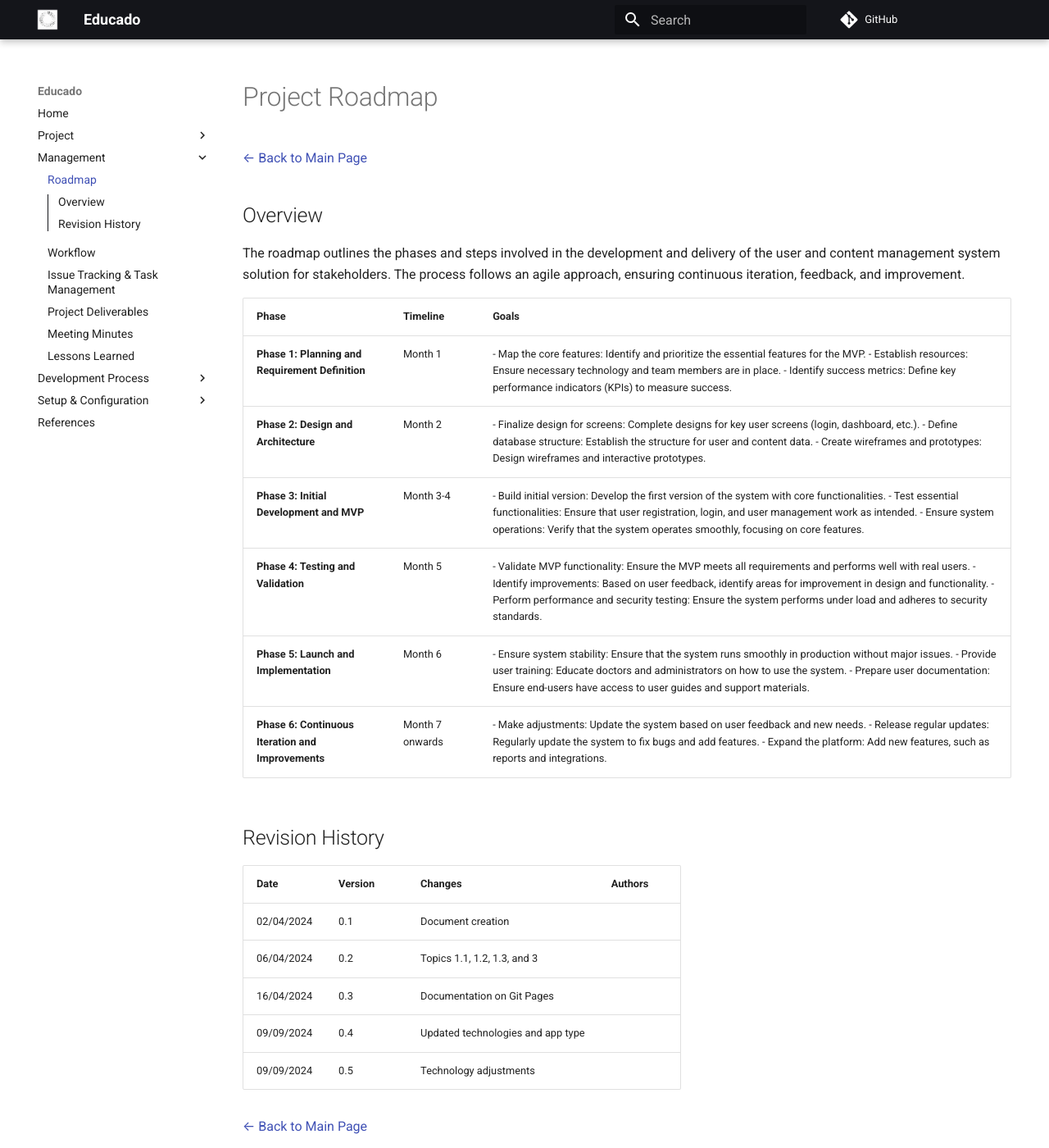
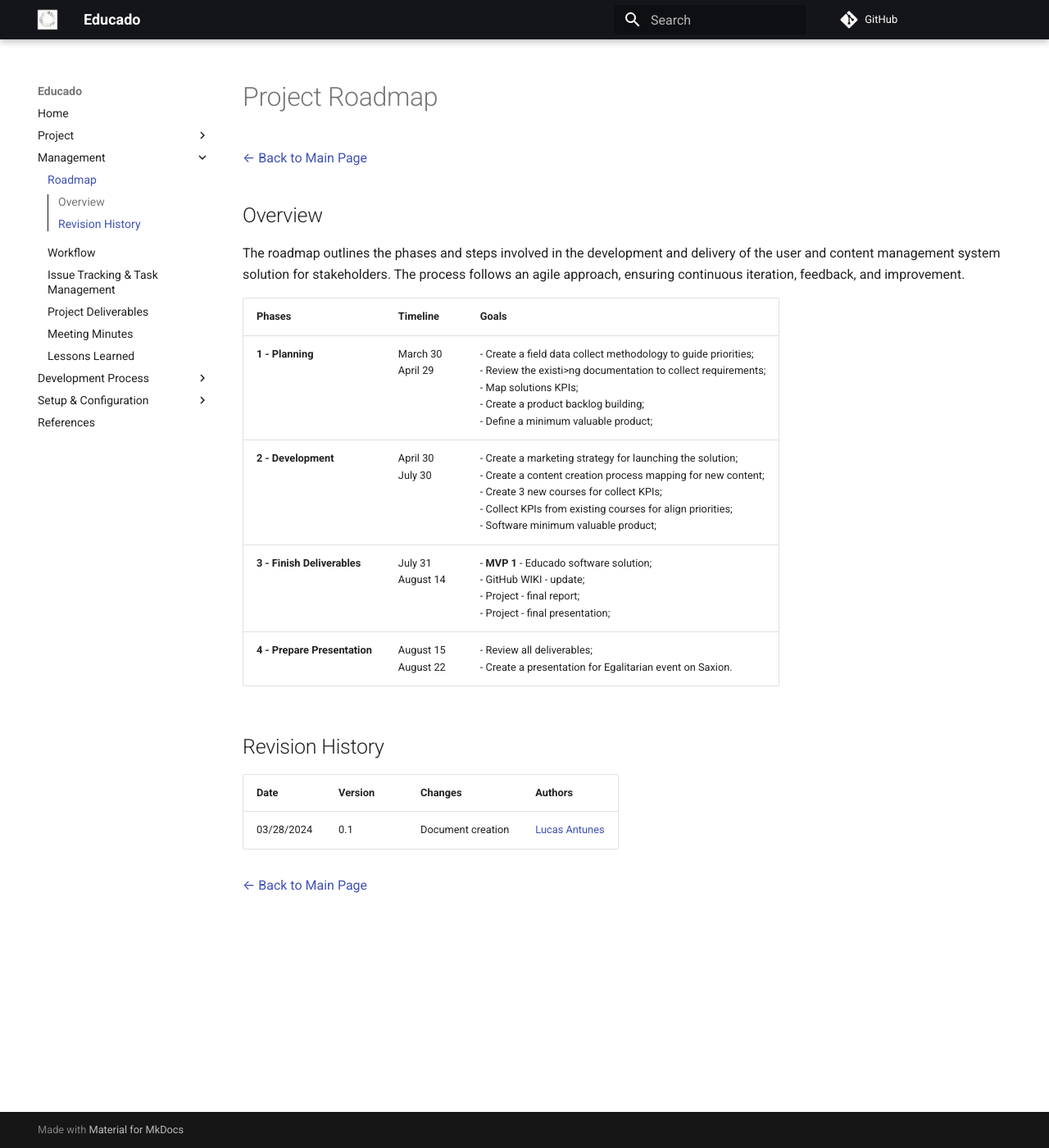
Before and after one commit to ErasmusEgalitarian/educado-docs, an MkDocs documentation site: the page built from docs/project/management/roadmap.md, in a window 1280 px wide and 1400 px high. Shown: the whole window at 82% size. Built offline with MkDocs 1.6.1 and Material for MkDocs 9.7.7, drawn with Linux system fonts in a browser that asks for light colours; comment, search, counter and statistics services are not loaded.

Commit message:
roadmap and workflow cretion

```diff
--- a/docs/project/management/roadmap.md
+++ b/docs/project/management/roadmap.md
@@ -6,23 +6,17 @@
 
 The roadmap outlines the phases and steps involved in the development and delivery of the user and content management system solution for stakeholders. The process follows an agile approach, ensuring continuous iteration, feedback, and improvement.
 
-| **Phase**                                          | **Timeline** | **Goals**                                                                                                                                                                                                                                                                                                                            |
+| **Phases**                                          | **Timeline** | **Goals**                                                                                                                                                                                                                                                                                                                            |
 | -------------------------------------------------------- | ------------------ | ------------------------------------------------------------------------------------------------------------------------------------------------------------------------------------------------------------------------------------------------------------------------------------------------------------------------------------------ |
-| **Phase 1: Planning and Requirement Definition**   | Month 1            | - Map the core features: Identify and prioritize the essential features for the MVP.  - Establish resources: Ensure necessary technology and team members are in place.  - Identify success metrics: Define key performance indicators (KPIs) to measure success.                                                                          |
-| **Phase 2: Design and Architecture**               | Month 2            | - Finalize design for screens: Complete designs for key user screens (login, dashboard, etc.).  - Define database structure: Establish the structure for user and content data.  - Create wireframes and prototypes: Design wireframes and interactive prototypes.                                                                         |
-| **Phase 3: Initial Development and MVP**           | Month 3-4          | - Build initial version: Develop the first version of the system with core functionalities.  - Test essential functionalities: Ensure that user registration, login, and user management work as intended.  - Ensure system operations: Verify that the system operates smoothly, focusing on core features.                               |
-| **Phase 4: Testing and Validation**                | Month 5            | - Validate MVP functionality: Ensure the MVP meets all requirements and performs well with real users.  - Identify improvements: Based on user feedback, identify areas for improvement in design and functionality.  - Perform performance and security testing: Ensure the system performs under load and adheres to security standards. |
-| **Phase 5: Launch and Implementation**             | Month 6            | - Ensure system stability: Ensure that the system runs smoothly in production without major issues.  - Provide user training: Educate doctors and administrators on how to use the system.  - Prepare user documentation: Ensure end-users have access to user guides and support materials.                                               |
-| **Phase 6: Continuous Iteration and Improvements** | Month 7 onwards    | - Make adjustments: Update the system based on user feedback and new needs.  - Release regular updates: Regularly update the system to fix bugs and add features.  - Expand the platform: Add new features, such as reports and integrations.                                                                                              |
+| **1 - Planning**   |  March 30 <br> April 29 | - Create a field data collect methodology to guide priorities; <br> - Review the existi>ng documentation to collect requirements; <br> - Map solutions KPIs; <br> - Create a product backlog building; <br> - Define a minimum valuable product; |
+| **2 - Development**               | April 30 <br> July 30 | - Create a marketing strategy for launching the solution; <br> - Create a content creation process mapping for new content; <br> - Create 3 new courses for collect KPIs; <br> - Collect KPIs from existing courses for align priorities; <br> - Software minimum valuable product; |
+| **3 - Finish Deliverables**           | July 31 <br> August 14 | - **MVP 1** - Educado software solution; <br> - GitHub WIKI - update; <br> - Project - final report; <br> - Project - final presentation;   |
+| **4 - Prepare Presentation**           | August 15 <br> August 22 | - Review all deliverables; <br> - Create a presentation for Egalitarian event on Saxion.      |
 
 ## Revision History
 
 | Date       | Version | Changes                           | Authors |
 | ---------- | ------- | --------------------------------- | ------- |
-| 02/04/2024 | 0.1     | Document creation                 |         |
-| 06/04/2024 | 0.2     | Topics 1.1, 1.2, 1.3, and 3       |         |
-| 16/04/2024 | 0.3     | Documentation on Git Pages        |         |
-| 09/09/2024 | 0.4     | Updated technologies and app type |         |
-| 09/09/2024 | 0.5     | Technology adjustments            |         |
+| 03/28/2024 | 0.1     | Document creation                 |  [Lucas Antunes](https://github.com/LucasGSAntunes)        |
 
 [← Back to Main Page](../../index.md)
```
Also changed, not shown: docs/project/development/lifecycle.md (+3 -5 lines), docs/project/management/meetings.md (+0 -3 lines), docs/project/management/workflow.md (+8 -12 lines), docs/project/product/product-backlog-building.md (+2 -1 lines).
